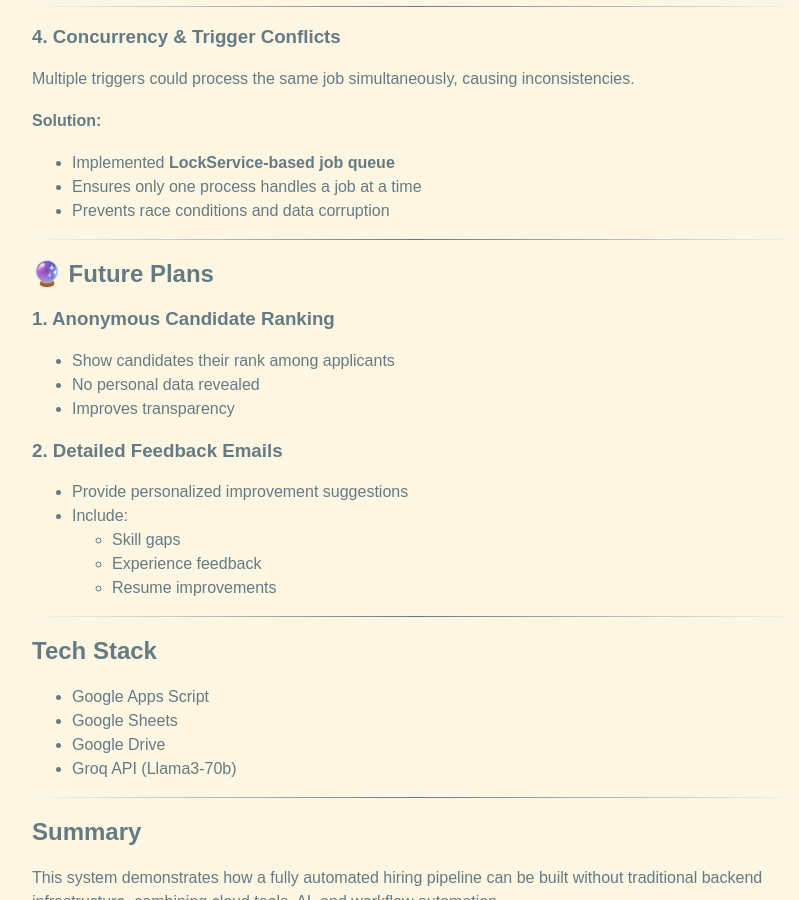
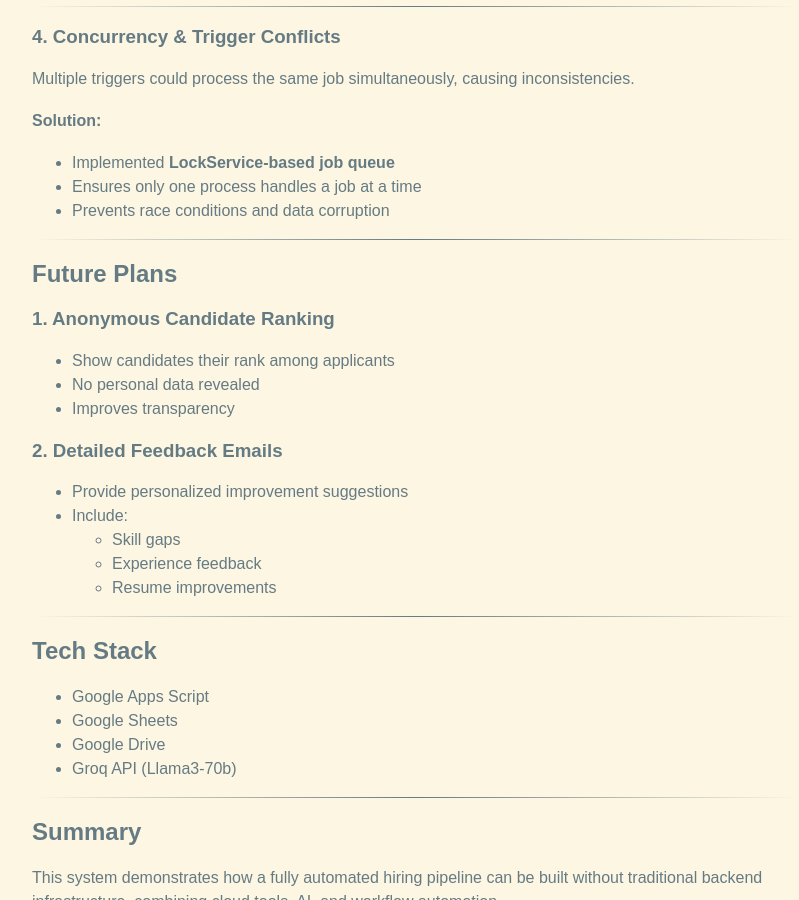
Before and after one commit to thisizaro/thisizaro.github.io, a Jekyll site: the page built from _posts/2026-04-29-Smart-Resume-Screening.md, in a window 1280 px wide and 900 px high, scrolled down 4071 px. Shown: the whole window, without its empty margins (224-1023 px from the left). Built offline with Jekyll 4.4.1, drawn with Linux system fonts in a browser that asks for light colours.

```diff
--- a/_posts/2026-04-29-Smart-Resume-Screening.md
+++ b/_posts/2026-04-29-Smart-Resume-Screening.md
@@ -174,7 +174,7 @@ Multiple triggers could process the same job simultaneously, causing inconsisten
 
 ---
 
-## 🔮 Future Plans
+## Future Plans
 
 ### 1. Anonymous Candidate Ranking
 - Show candidates their rank among applicants
```
